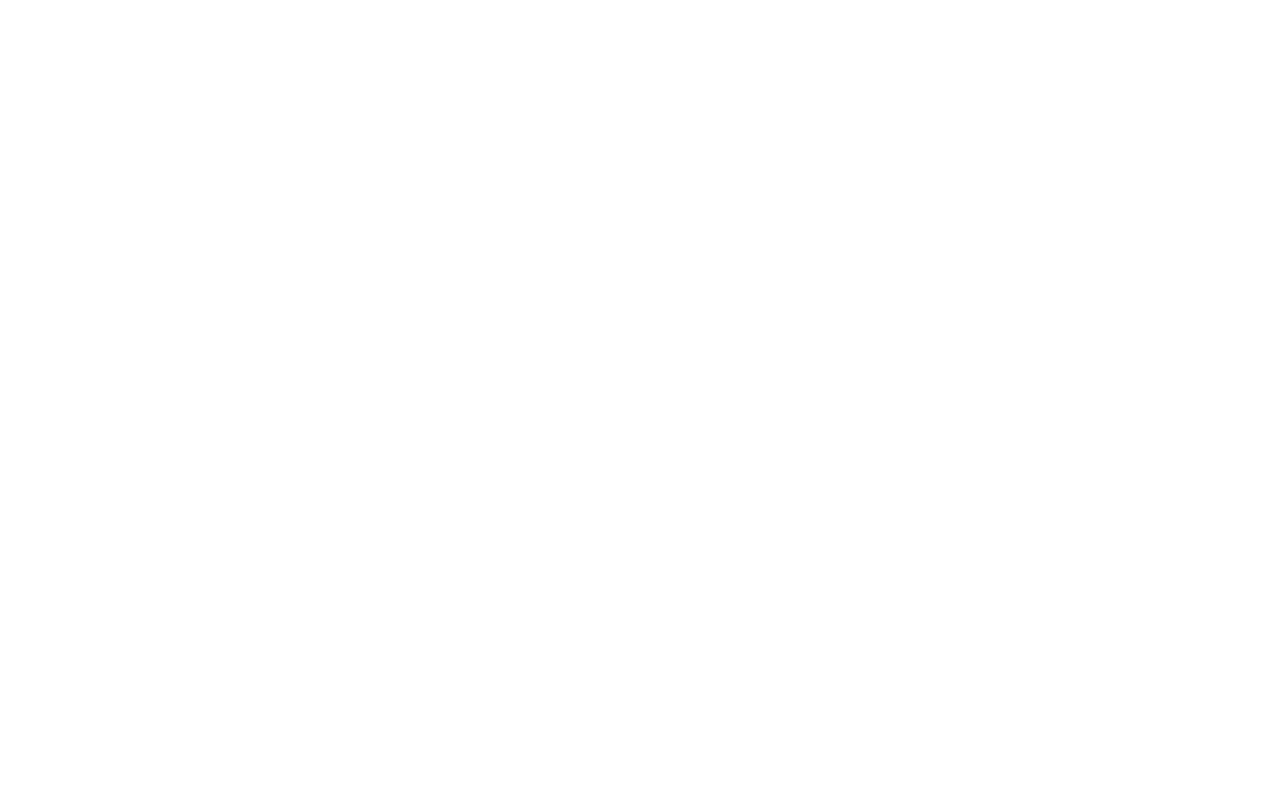
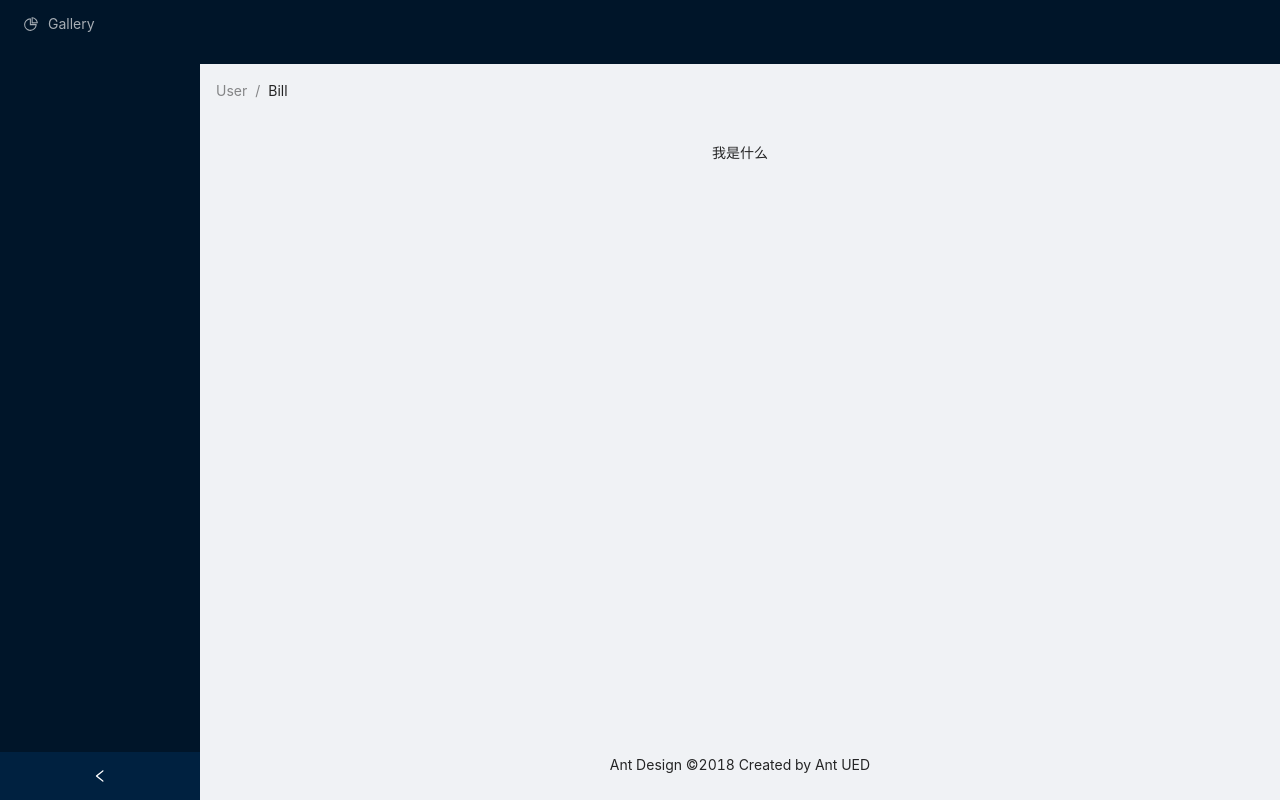
Before and after one commit to toozhuang/ying-gallary, a React (Create React App) app: page / in a window 1280 px wide. Built offline with nearby package versions, Linux system fonts and the light colour scheme.

Commit message:
route: basic route init

```diff
--- a/src/App.tsx
+++ b/src/App.tsx
@@ -1,8 +1,37 @@
-import React from 'react';
+import * as React from 'react';
 import './App.css';
+import LayoutPage from './components/layout';
 
-function App() {
-  return <div className="App" />;
-}
+import { Routes, Route, Link } from 'react-router-dom';
+import { Button, Result, Skeleton } from 'antd';
+
+const App = () => {
+  return (
+    <div className="App">
+      {/*<LayoutPage></LayoutPage>*/}
+      <Routes>
+        <Route path="/" element={<LayoutPage />}>
+          <Route index element={<div>我是什么</div>} />
+          {/*<Route path="/sneakers/:id" element={<SneakerView />} />*/}
+          <Route
+            path="*"
+            element={
+              <Result
+                status="404"
+                title="404"
+                subTitle="页面不存在， 你说怎么访问？"
+                extra={
+                  <Button type="primary">
+                    <Link to="/"> 返回主页面</Link>
+                  </Button>
+                }
+              />
+            }
+          />
+        </Route>
+      </Routes>
+    </div>
+  );
+};
 
 export default App;
--- /dev/null
+++ b/src/common/routes.ts
@@ -0,0 +1,15 @@
+/**
+ * date: 2022-03-4, Fri, 10:59
+ * author: TooZhun9
+ * feature： 全局 route 配置
+ */
+
+const routes = [
+  {
+    path: '/',
+    key: 'gallery',
+    name: 'Gallery',
+  },
+];
+
+export default routes;
--- /dev/null
+++ b/src/components/layout/index.tsx
@@ -0,0 +1,78 @@
+/**
+ * date: 2022-03-4, Fri, 10:20
+ * author: TooZhun9
+ * feature： Project Whole Layout Page
+ */
+
+import React, { useState } from 'react';
+import { Layout, Menu, Breadcrumb } from 'antd';
+import {
+  DesktopOutlined,
+  PieChartOutlined,
+  FileOutlined,
+  TeamOutlined,
+  UserOutlined,
+} from '@ant-design/icons';
+import { Outlet, Link } from 'react-router-dom';
+import routes from '../../common/routes';
+
+const { Header, Content, Footer, Sider } = Layout;
+const { SubMenu } = Menu;
+
+const LayoutPage = () => {
+  const [collapsed, setCollapse] = useState<boolean>(false);
+
+  const onCollapse = (collapsed: boolean) => {
+    setCollapse(collapsed);
+  };
+
+  return (
+    <Layout style={{ minHeight: '100vh' }}>
+      <Sider collapsible collapsed={collapsed} onCollapse={onCollapse}>
+        <div className="logo" />
+        <Menu theme="dark" defaultSelectedKeys={['1']} mode="inline">
+          {routes.map((item) => {
+            return (
+              <Menu.Item key={item.key} icon={<PieChartOutlined />}>
+                <Link to="/invoices">{item.name}</Link>
+              </Menu.Item>
+            );
+          })}
+          {/*<Menu.Item key="1" icon={<PieChartOutlined />}>*/}
+          {/*  Option 1*/}
+          {/*</Menu.Item>*/}
+          {/*<Menu.Item key="2" icon={<DesktopOutlined />}>*/}
+          {/*  Option 2*/}
+          {/*</Menu.Item>*/}
+          {/*<SubMenu key="sub1" icon={<UserOutlined />} title="User">*/}
+          {/*  <Menu.Item key="3">Tom</Menu.Item>*/}
+          {/*  <Menu.Item key="4">Bill</Menu.Item>*/}
+          {/*  <Menu.Item key="5">Alex</Menu.Item>*/}
+          {/*</SubMenu>*/}
+          {/*<SubMenu key="sub2" icon={<TeamOutlined />} title="Team">*/}
+          {/*  <Menu.Item key="6">Team 1</Menu.Item>*/}
+          {/*  <Menu.Item key="8">Team 2</Menu.Item>*/}
+          {/*</SubMenu>*/}
+          {/*<Menu.Item key="9" icon={<FileOutlined />}>*/}
+          {/*  Files*/}
+          {/*</Menu.Item>*/}
+        </Menu>
+      </Sider>
+      <Layout className="site-layout">
+        <Header className="site-layout-background" style={{ padding: 0 }} />
+        <Content style={{ margin: '0 16px' }}>
+          <Breadcrumb style={{ margin: '16px 0' }}>
+            <Breadcrumb.Item>User</Breadcrumb.Item>
+            <Breadcrumb.Item>Bill</Breadcrumb.Item>
+          </Breadcrumb>
+          <div className="site-layout-background" style={{ padding: 24, minHeight: 360 }}>
+            <Outlet />
+          </div>
+        </Content>
+        <Footer style={{ textAlign: 'center' }}>Ant Design ©2018 Created by Ant UED</Footer>
+      </Layout>
+    </Layout>
+  );
+};
+
+export default LayoutPage;
--- a/src/index.tsx
+++ b/src/index.tsx
@@ -1,12 +1,16 @@
 import React from 'react';
 import ReactDOM from 'react-dom';
+import { BrowserRouter } from 'react-router-dom';
+
 import './index.css';
 import App from './App';
 import reportWebVitals from './reportWebVitals';
 
 ReactDOM.render(
   <React.StrictMode>
-    <App />
+    <BrowserRouter>
+      <App />
+    </BrowserRouter>
   </React.StrictMode>,
   document.getElementById('root'),
 );
```
Also changed, not shown: .eslintrc.json.
